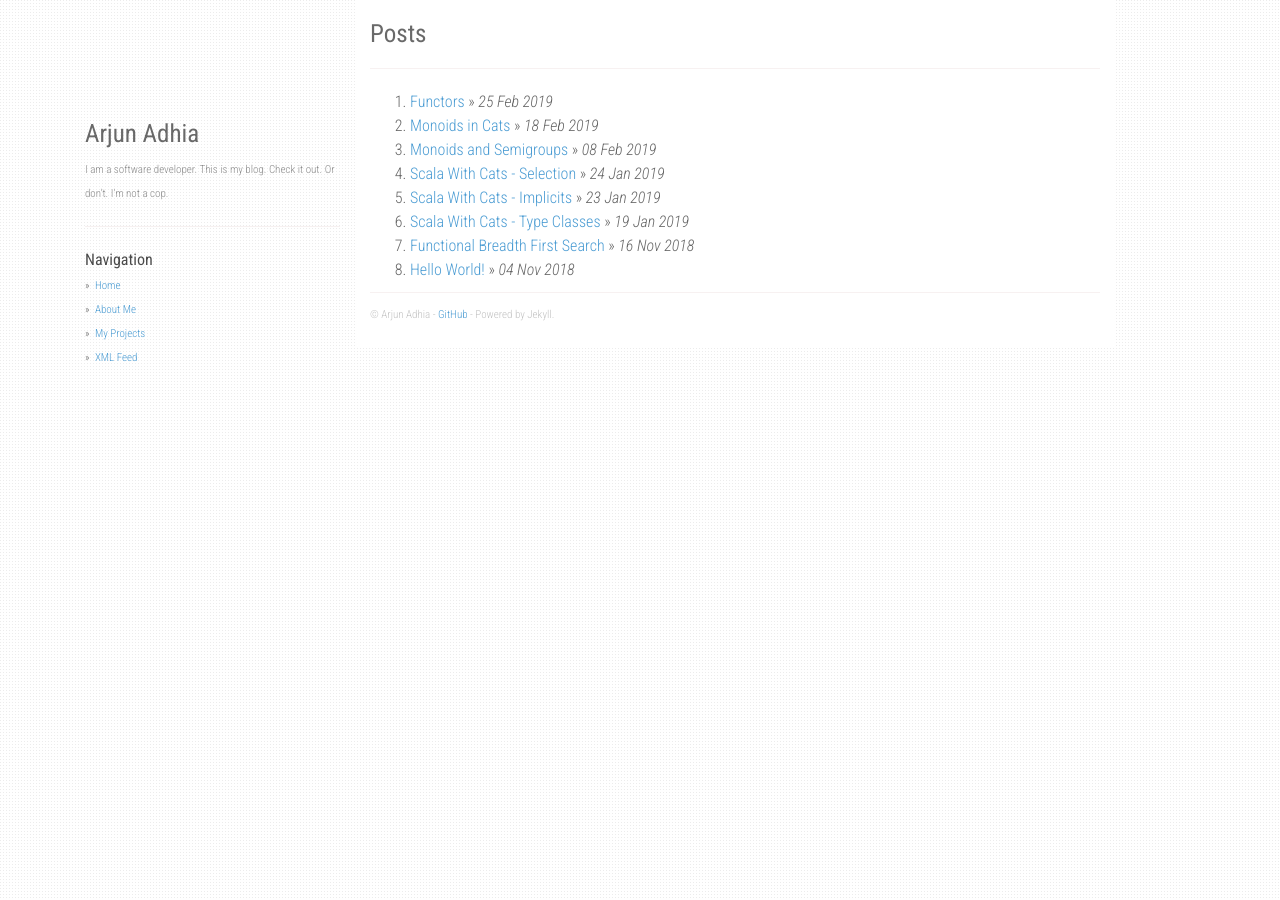
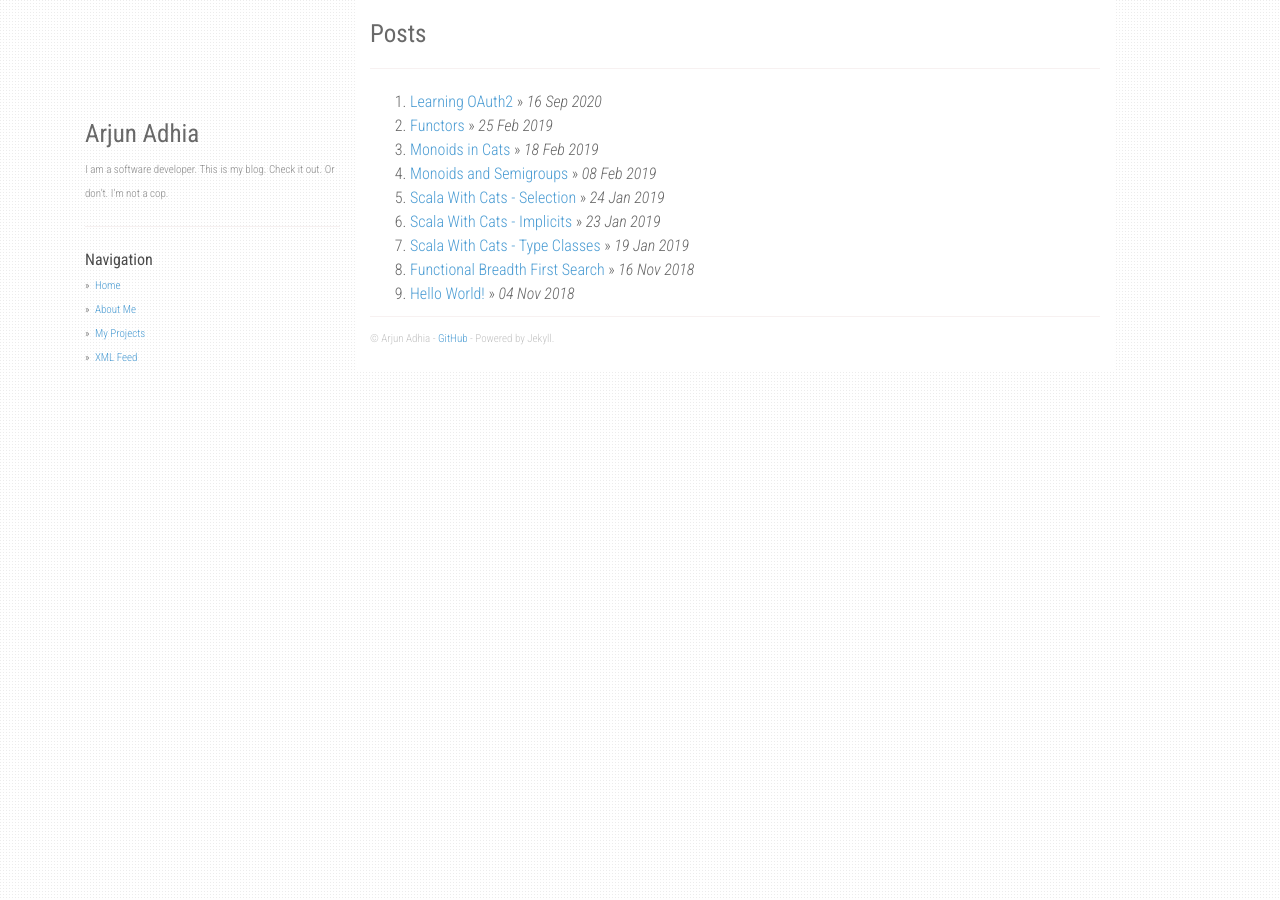
Before and after one commit to gapuchi/gapuchi.github.io, a Jekyll site: the page built from index.html, in a window 1280 px wide. Built offline with Jekyll 4.4.1, drawn with Linux system fonts in a browser that asks for light colours; nearby versions of some CDN libraries; the list of posts is cut into pages by our own code.

Commit message:
Publish OAuth2 Post

````diff
--- a/_drafts/oauth2.md
+++ b/_posts/2020-09-16-learning-oauth2.md
@@ -1,7 +1,7 @@
 ---
 layout: post
 title: "Learning OAuth2"
-date: 2020-09-12
+date: 2020-09-16
 ---
 
 ## The Driving Example
@@ -133,7 +133,7 @@ Examples of when this would be useful:
 
 1. The application requests a token via a `POST` with its credentials, client id, and client secret:
 
-```
+```http
 'https://discord.com/api/oauth2/token'
 
 auth = (CLIENT_ID, CLIENT_SECRET)
@@ -165,7 +165,7 @@ Discord requires the following (for authorization code grant type, the other gra
 * redirect uri
 * scope
 
-```
+```http
 'https://discord.com/api/oauth2/token'
 
 data = {
````
